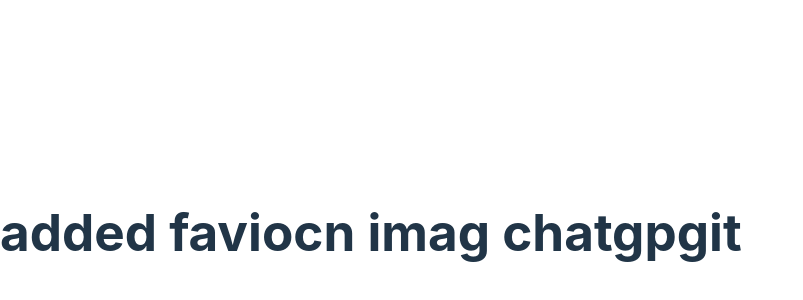
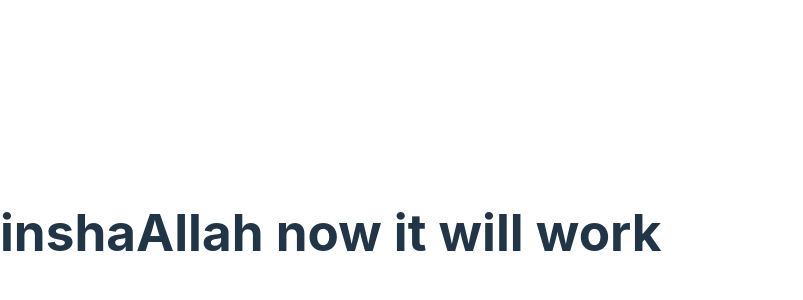
Before and after one commit to Zulqarnain32/wolf, a React (Vite) app: page / in a window 1280 px wide. Shown: the part 168-468 px from the top of the page, without its empty margins (0-803 px from the left). Built offline with nearby package versions, Linux system fonts and the light colour scheme.

Commit message:
everything fixed Alhamulillah

```diff
--- a/src/App.jsx
+++ b/src/App.jsx
@@ -3,7 +3,7 @@ import React from 'react'
 const App = () => {
   return (
     <div>
-      <h1>added faviocn imag chatgpgit</h1>
+      <h1>inshaAllah now it will work</h1>
     </div>
   )
 }
```
Also changed, not shown: public/icon-192x192.png, public/icon-512x512.png.
